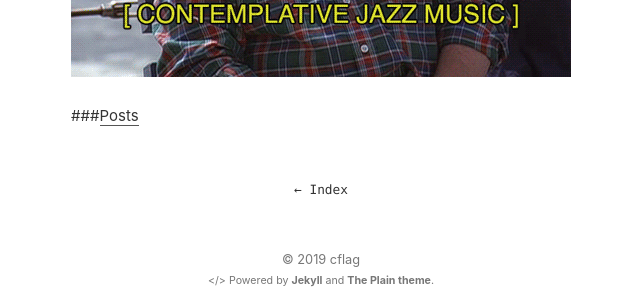
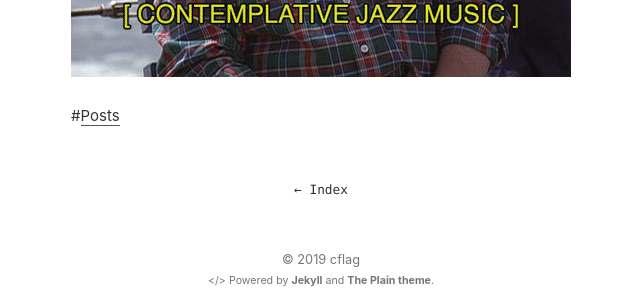
Before and after one commit to cflag02/cflag.io, a Jekyll site: the page built from index.md, in a window 1280 px wide. Shown: the part 641-941 px from the top of the page, without its empty margins (319-959 px from the left). Built offline with Jekyll 4.4.1, drawn with Linux system fonts in a browser that asks for light colours.

```diff
--- a/index.md
+++ b/index.md
@@ -5,4 +5,4 @@ title:  "/"
 ## help im trapped in a universe factory
 ![](/assets/1559181471128.gif)
 
-###<a href="/posts">Posts</a>
+#<a href="/posts">Posts</a>
```
